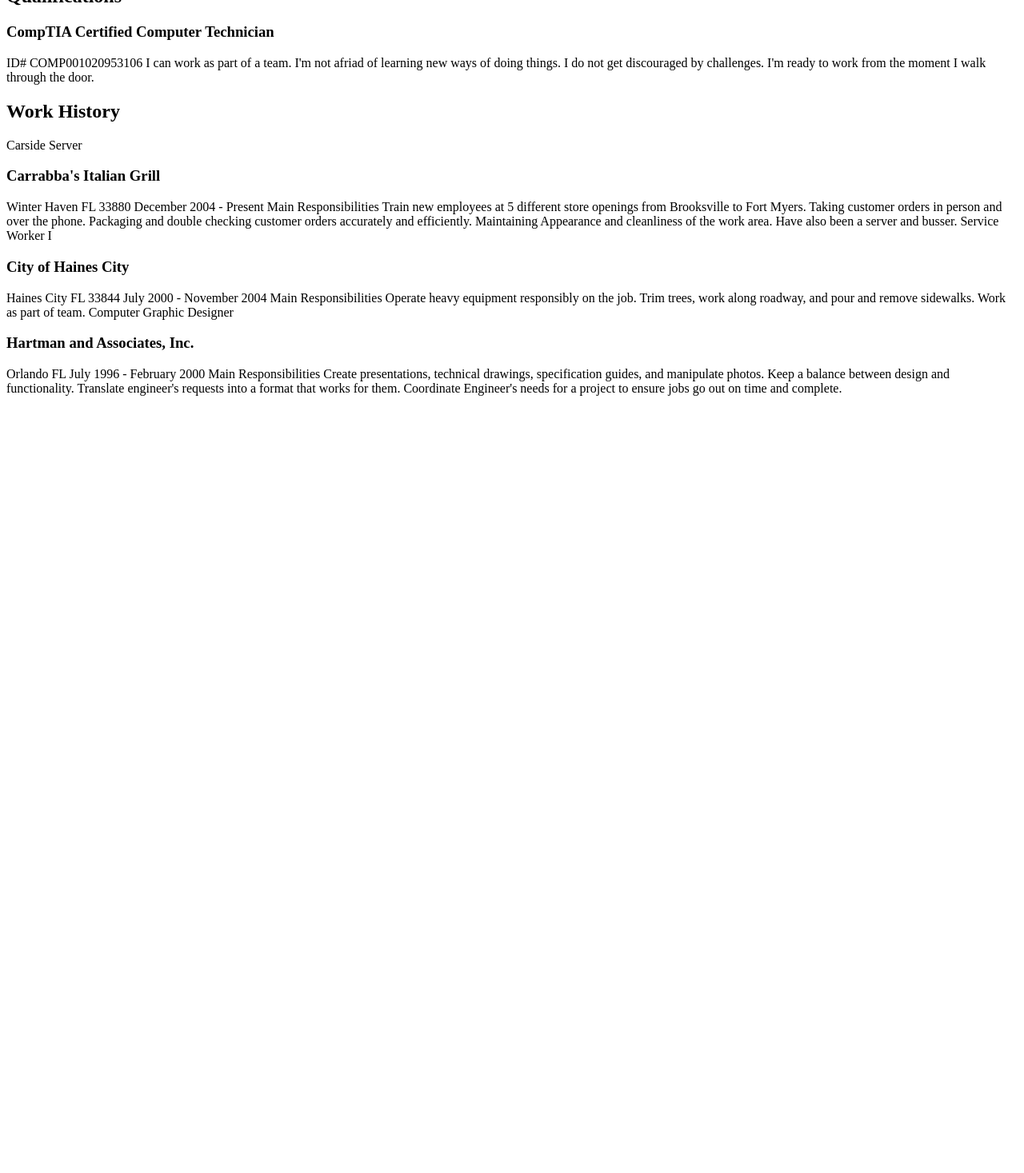
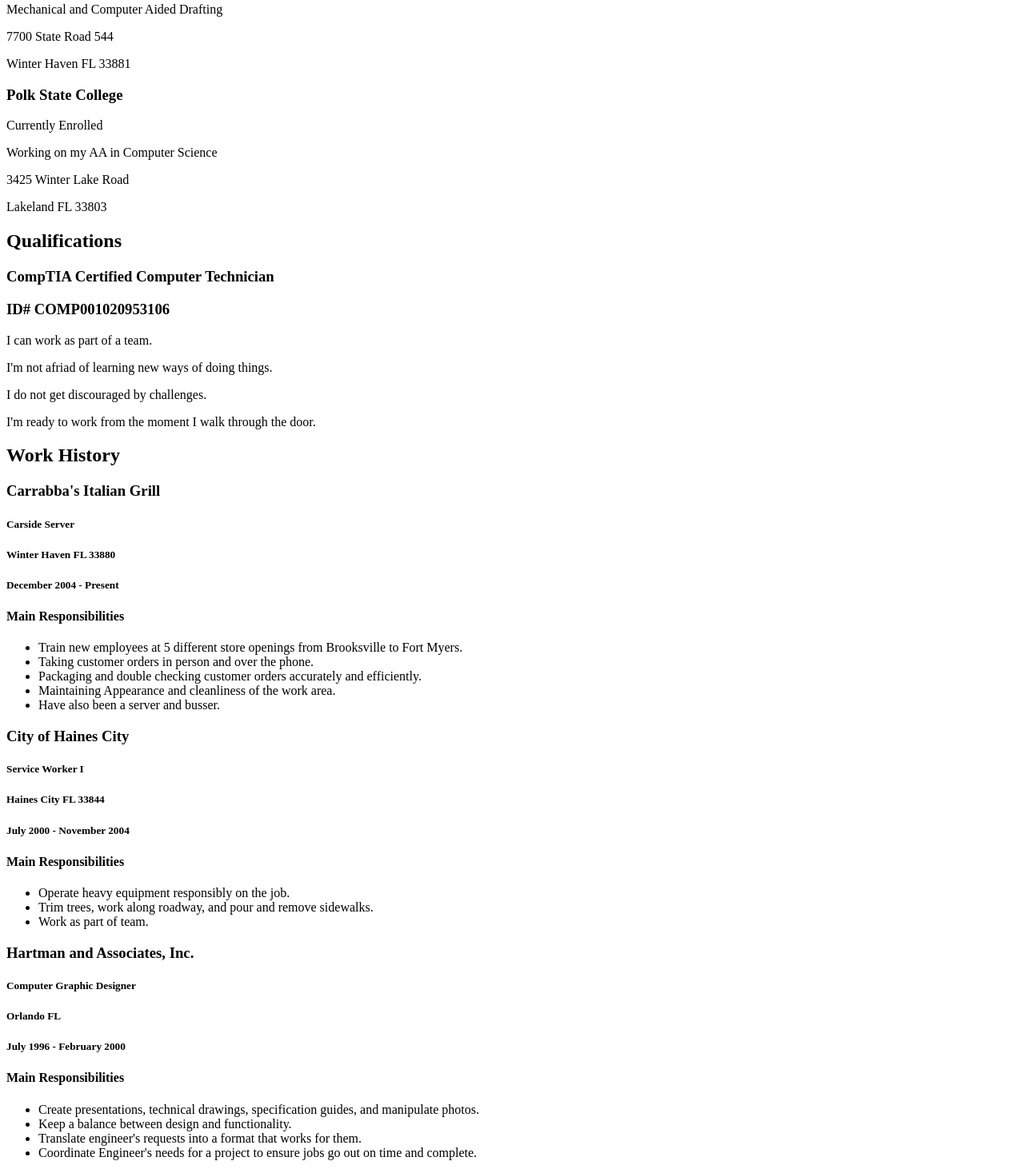
Before and after one commit to wlnewton/resume, a plain HTML site: page index.html in a window 1280 px wide. Shown: the part 484-1951 px from the top of the page at 80% size. Before the commit the page ends 987 px from the top, so only its background shows below. Drawn offline with Linux system fonts and the light colour scheme.

Commit message:
Given beginning markup to all text.

```diff
--- a/index.html
+++ b/index.html
@@ -10,56 +10,66 @@
 
   <h2>Education</h2>
   <h3>Haines City High School</h3>
-1996
-Standard High School Diploma
-2800 Hornet Drive
-Haines City FL 3844
+  <p>1996</p>
+  <p>Standard High School Diploma</p>
+  <p>2800 Hornet Drive</p>
+  <p>Haines City FL 33844</p>
   <h3>Ridge Technical College</h3>
-1996
-Mechanical and Computer Aided Drafting
-7700 State Road 544
-Winter Haven FL 33881
+  <p>1996</p>
+  <p>Mechanical and Computer Aided Drafting</p>
+  <p>7700 State Road 544</p>
+  <p>Winter Haven FL 33881</p>
   <h3>Polk State College</h3>
-Currently Enrolled
-Working on my AA in Computer Science
-3425 Winter Lake Road
-Lakeland FL 33803
+  <p>Currently Enrolled</p>
+  <p>Working on my AA in Computer Science</p>
+  <p>3425 Winter Lake Road</p>
+  <p>Lakeland FL 33803</p>
 
   <h2>Qualifications</h2>
   <h3>CompTIA Certified Computer Technician</h3>
-ID# COMP001020953106
-I can work as part of a team.
-I'm not afriad of learning new ways of doing things.
-I do not get discouraged by challenges.
-I'm ready to work from the moment I walk through the door.
+  <h3>ID# COMP001020953106</h3>
+  <p>I can work as part of a team.</p>
+  <p>I'm not afriad of learning new ways of doing things.</p>
+  <p>I do not get discouraged by challenges.</p>
+  <p>I'm ready to work from the moment I walk through the door.</p>
 
   <h2>Work History</h2>
-Carside Server
+
   <h3>Carrabba's Italian Grill</h3>
-Winter Haven FL 33880
-December 2004 - Present
-Main Responsibilities
-Train new employees at 5 different store openings from Brooksville to Fort Myers.
-Taking customer orders in person and over the phone.
-Packaging and double checking customer orders accurately and efficiently.
-Maintaining Appearance and cleanliness of the work area.
-Have also been a server and busser.
-Service Worker I
+  <h5>Carside Server</h5>
+  <h5>Winter Haven FL 33880</h5>
+  <h5>December 2004 - Present</h5>
+  <h4>Main Responsibilities</h4>
+  <ul>
+    <li>Train new employees at 5 different store openings from Brooksville to Fort Myers.</li>
+    <li>Taking customer orders in person and over the phone.</li>
+    <li>Packaging and double checking customer orders accurately and efficiently.</li>
+    <li>Maintaining Appearance and cleanliness of the work area.</li>
+    <li>Have also been a server and busser.</li>
+  </ul>
+
   <h3>City of Haines City</h3>
-Haines City FL 33844
-July 2000 - November 2004
-Main Responsibilities
-Operate heavy equipment responsibly on the job.
-Trim trees, work along roadway, and pour and remove sidewalks.
-Work as part of team.
-Computer Graphic Designer
+  <h5>Service Worker I</h5>
+  <h5>Haines City FL 33844</h5>
+  <h5>July 2000 - November 2004</h5>
+  <h4>Main Responsibilities</h4>
+  <ul>
+    <li>Operate heavy equipment responsibly on the job.</li>
+    <li>Trim trees, work along roadway, and pour and remove sidewalks.</li>
+    <li>Work as part of team.</li>
+  </ul>
+
   <h3>Hartman and Associates, Inc.</h3>
-Orlando FL
-July 1996 - February 2000
-Main Responsibilities
-Create presentations, technical drawings, specification guides, and manipulate photos.
-Keep a balance between design and functionality.
-Translate engineer's requests into a format that works for them.
-Coordinate Engineer's needs for a project to ensure jobs go out on time and complete.
+  <h5>Computer Graphic Designer</h5>
+  <h5>Orlando FL</h5>
+  <h5>July 1996 - February 2000</h5>
+  <h4>Main Responsibilities</h4>
+  <ul>
+    <li>Create presentations, technical drawings, specification guides, and manipulate photos.</li>
+    <li>Keep a balance between design and functionality.</li>
+    <li>Translate engineer's requests into a format that works for them.</li>
+    <li>Coordinate Engineer's needs for a project to ensure jobs go out on time and complete.</li>
+  </ul>
+
 </body>
 </html>
```
Lines whose indentation alone changed are shown as unchanged.
